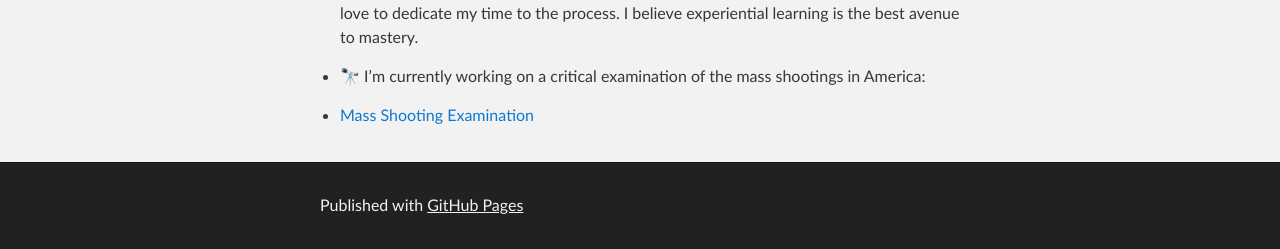
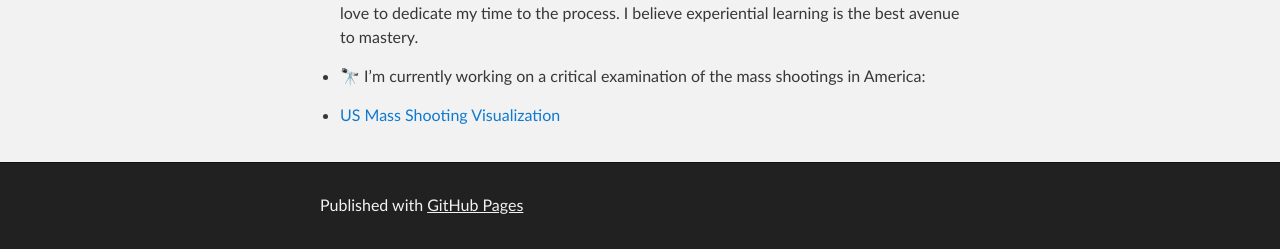
Before and after one commit to jennifer-karnosky/jennifer-karnosky.github.io, a Jekyll site: the page built from index.md, in a window 1280 px wide. Shown: the part 1062-1311 px from the top of the page. Built offline with Jekyll 4.4.1, drawn with Linux system fonts in a browser that asks for light colours; our own code applies the rules of GitHub Pages for plain Markdown files.

Commit message:
Update index.md

```diff
--- a/index.md
+++ b/index.md
@@ -24,4 +24,4 @@ Description: A collection of choice calculations, communications, and critical e
 
 - 🔭 I’m currently working on a critical examination of the mass shootings in America:
 
-- [Mass Shooting Examination](/massShootings/index.md)
+- [US Mass Shooting Visualization](/massShootings/index.md)
```
